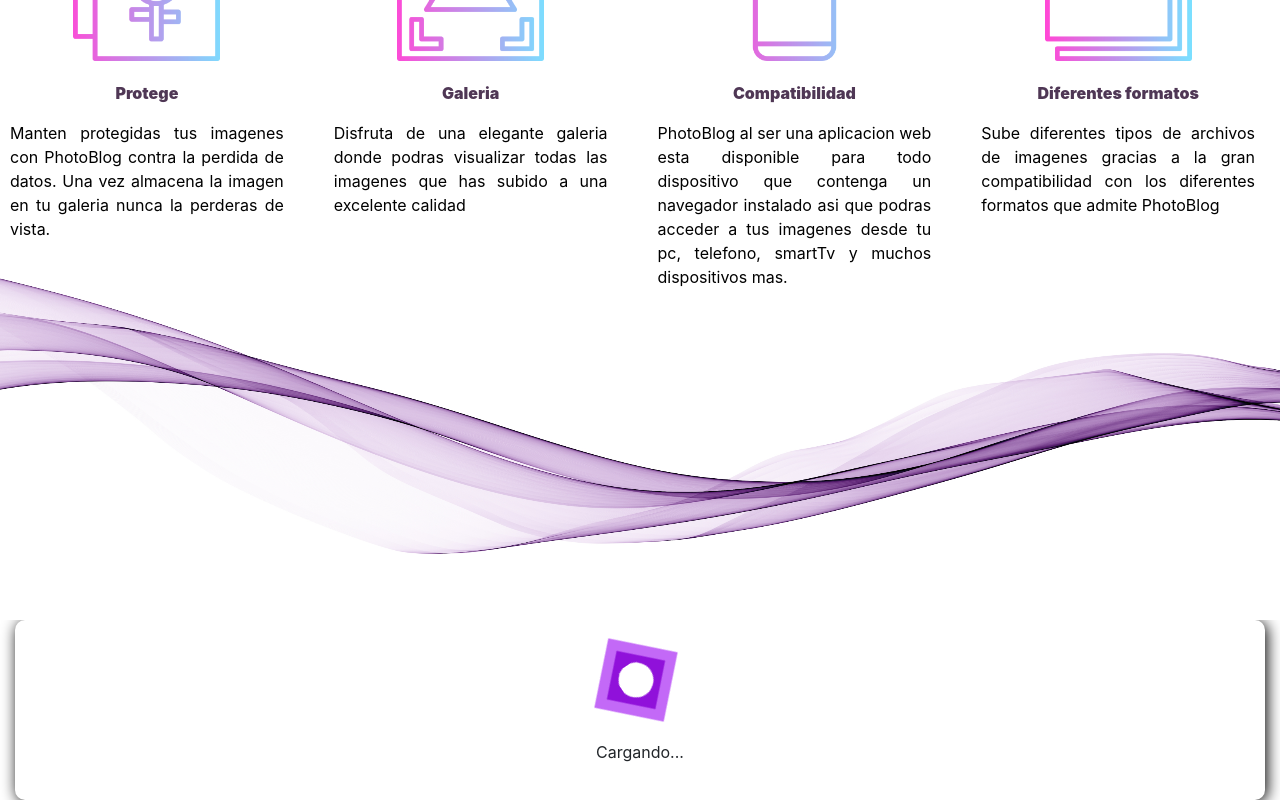
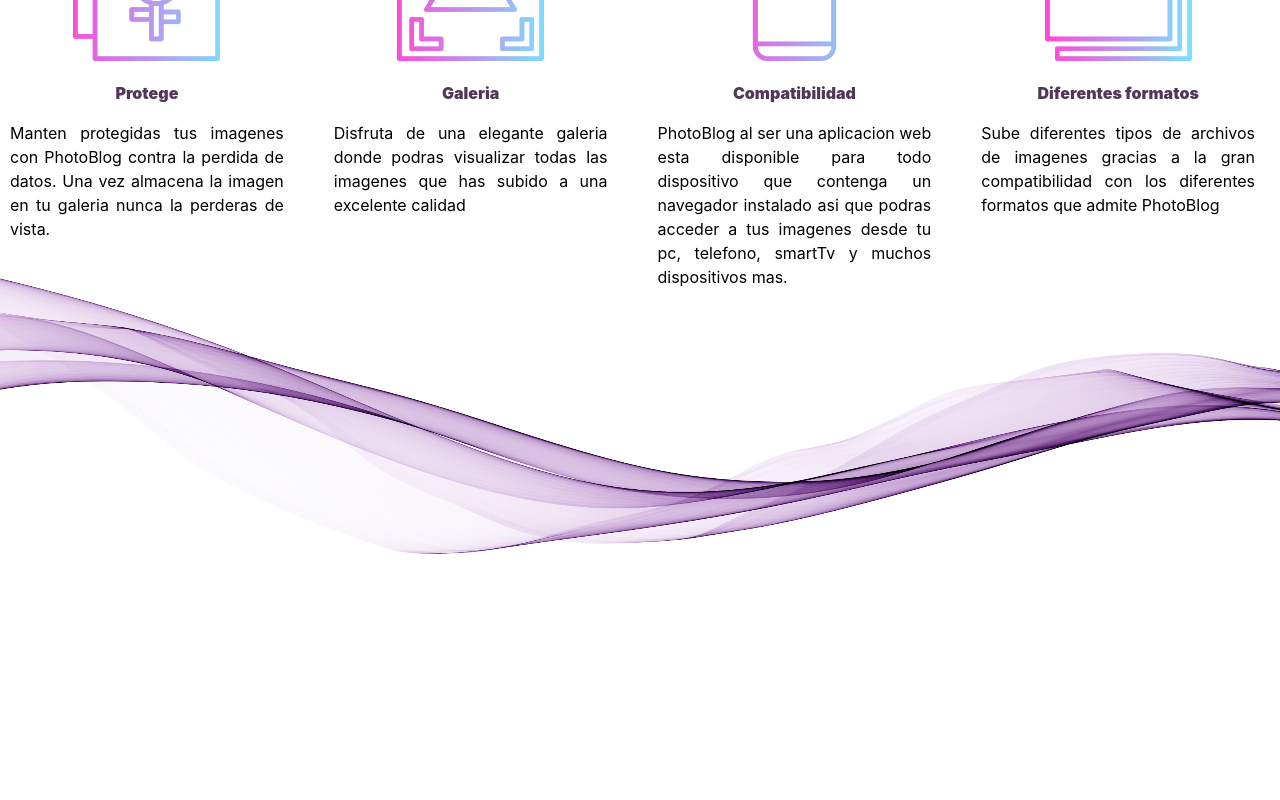
Before and after one commit to luisdb50/photoBlog, a React (Create React App) app: page / in a window 1280 px wide. Shown: the part 915-1715 px from the top of the page. After the commit the page ends 1545 px from the top, so only its background shows below. Built offline with nearby package versions, Linux system fonts and the light colour scheme.

Commit message:
Solucion error render peticion api

```diff
--- a/src/components/Content.js
+++ b/src/components/Content.js
@@ -16,7 +16,7 @@
         this.state = {
             resultRequest: "",
             load: false,
-            active: "cont_emergent_inactive",
+            active: false
         }
 
         this.handleRequest = this.handleRequest.bind(this);
@@ -38,7 +38,7 @@
     }
 
     handleRequest(){
-        this.setState({active: "cont_emergent_active"});
+        this.setState({active: true});
         fetch('https://jsonplaceholder.typicode.com/users/1/todos')
             .then(response => response.json())
             .then(json => this.setState({resultRequest: json, load: true}))
@@ -46,7 +46,7 @@
     }
 
     handleClick(){
-        this.setState({active: "cont_emergent_inactive"});
+        this.setState({active: false});
     }
 
     loading(){
@@ -85,6 +85,16 @@
                     {result}
                 </tbody>
             </Table>
+        );
+    }
+
+    viewUsers(){
+        return(
+            <Container onClick={this.handleClick} fluid className="cont_emergent">
+                <div className="div_emergent">
+                    {this.state.load === false ? this.loading() : this.result()}
+                </div>
+            </Container>
         );
     }
 
@@ -149,11 +159,7 @@
                         </Col>
                     </Row>
                 </Container>
-                <Container onClick={this.handleClick} fluid className={this.state.active}>
-                    <div className="div_emergent">
-                     {this.state.load === false ? this.loading() : this.result()}
-                    </div>
-                </Container>
+                {this.state.active ? this.viewUsers() : <div></div>}
             </div>
 
         );
--- a/src/css/style.css
+++ b/src/css/style.css
@@ -96,7 +96,7 @@
     justify-content: center;
 }
 
-.cont_emergent_active{
+.cont_emergent{
     background-color: rgba(0, 0, 0, 0.507);
     height: 100vh;
     position: absolute;
@@ -104,10 +104,6 @@
     z-index: 100;
     display: flex;
     justify-content: center;
-}
-
-.cont_emergent_inactive{
-    width: 0px;
 }
 
 .cont_figure_inactive{
```
